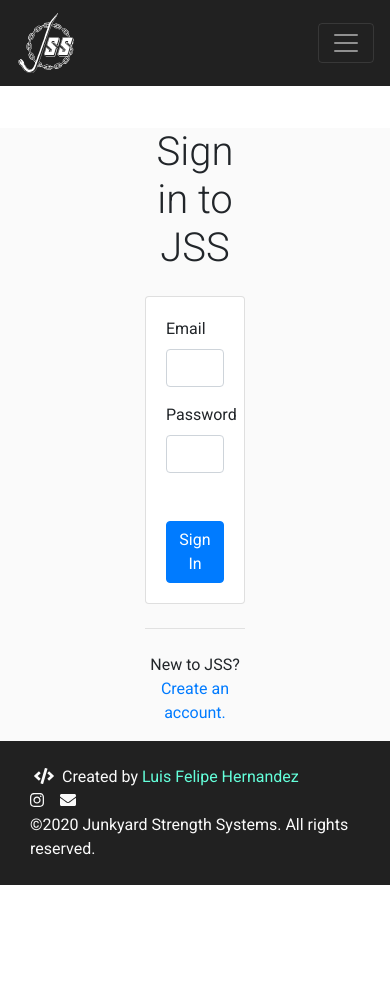
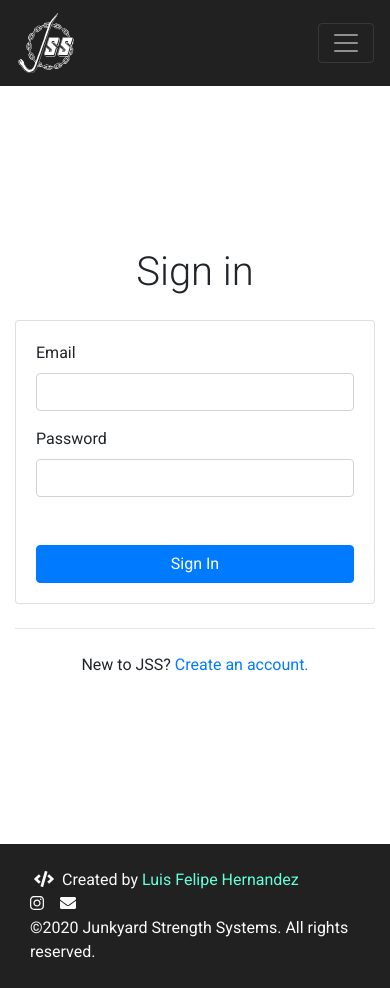
Before and after one commit to lf-hernandez/junkyard-stength-systems-web, a Vue app: page /sign-in in a window 390 px wide. Before the commit the page ends 885 px from the top, so only its background shows below. Built offline with nearby package versions, Linux system fonts and the light colour scheme.

Commit message:
WIP: responsivesness

```diff
--- a/src/App.vue
+++ b/src/App.vue
@@ -1,5 +1,5 @@
 <template>
-    <div id="app" class="d-flex flex-column h-100">
+    <div id="app">
         <AppNav></AppNav>
 
         <main role="main">
@@ -35,11 +35,16 @@
     }
 
     body {
-        padding-top: 8rem !important;
+        padding-top: 6rem !important;
+        background-color: #FAFAFA;
     }
 
     #app {
         font-family: $font-family-roboto;
-        background-color: #FAFAFA;
+        height: 100%;
+
+        main {
+            height: 100%;
+        }
     }
 </style>
--- a/src/views/sign-in/SignIn.vue
+++ b/src/views/sign-in/SignIn.vue
@@ -1,8 +1,8 @@
 <template>
-    <div class="signIn container">
-            <div class="row">
-                <div class="col-sm-4 col-4 offset-4 text-center">
-                    <h1 class="mb-4 font-weight-light">Sign in to JSS</h1>
+    <div class="signIn container h-100">
+        <div class="row h-100 align-items-center justify-content-center">
+            <div class="col-12 col-lg-4 text-center">
+                <h1 class="mb-4 font-weight-light">Sign in</h1>
                 <SignInForm></SignInForm>
                 <hr class="my-4">
                 <p>New to JSS?
```
Lines whose indentation alone changed are shown as unchanged.
